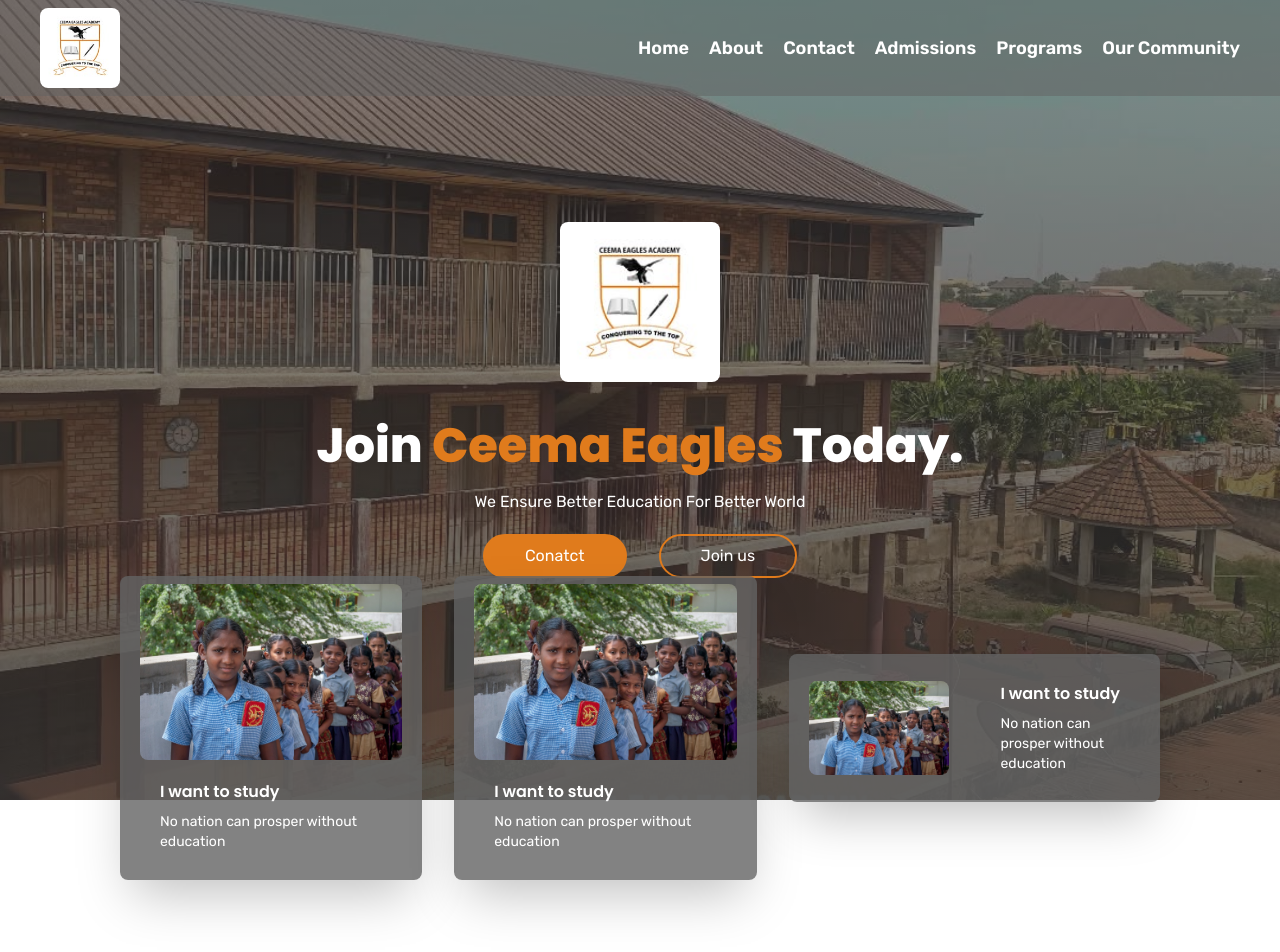
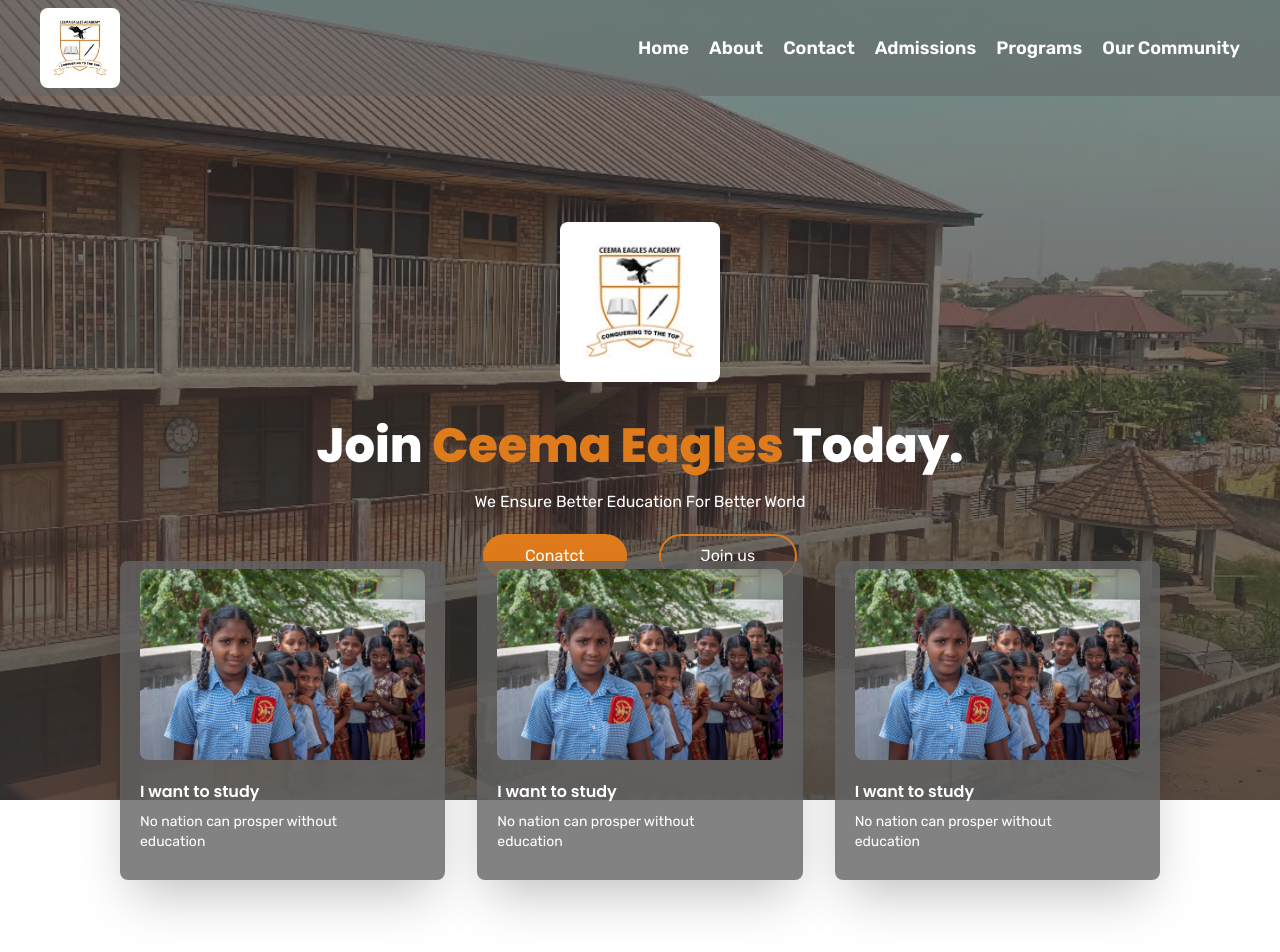
Before and after one commit to michaelboateng1/ceema-eagles-academy, a SvelteKit app: page / in a window 1280 px wide. Shown: the top 952 px of the page. Built offline with nearby package versions, Linux system fonts and the light colour scheme.

Commit message:
Made these pages responsive on medium screens

```diff
--- a/src/routes/admission/+page.svelte
+++ b/src/routes/admission/+page.svelte
@@ -17,7 +17,7 @@
         <p class="text-sm sm:text-normal">Lorem ipsum dolor sit, amet consectetur adipisicing elit. Saepe sapiente mollitia obcaecati eligendi doloremque quod sed voluptas vero molestias temporibus vitae, voluptatum quas ad itaque rerum illum magni aliquid animi, quidem ab fugit similique eos voluptatibus! Distinctio et autem exercitationem.</p>
         <a href="/contact" data-sveltekit-preload-data="hover" class="capitalize font-semibold text-[#e07b1c] mt-2 inline-block">Contact us</a>
     </IntroText>
-    <div class="grid grid-cols-1 sm:grid-cols-4 gap-5 container mx-auto px-5 sm:px-10 py-20">
+    <div class="grid grid-cols-1 sm:grid-cols-2 md:grid-cols-3 gap-5 container mx-auto px-5 sm:px-10 py-20">
         {#each ourStatges as stage, i }
             <Stages {stage} {i} />
         {/each}
--- a/src/routes/components/Footer.svelte
+++ b/src/routes/components/Footer.svelte
@@ -3,7 +3,7 @@
 </script>
 
 <section class="bg-[#636363] text-[#ccc] pt-10">
-    <div class="flex flex-col sm:flex-row justify-between sm:items-center gap-10 sm:gap-5 container mx-auto px-3 sm:px-20">
+    <div class="flex flex-col flex-wrap sm:flex-row justify-between sm:items-center gap-10 sm:gap-5 container mx-auto px-3 sm:px-20">
         <div class="sm:w-[40ch] space-y-5">
             <div class=" w-[60px] sm:w-[100px] overflow-hidden rounded-full h-auto">
                 <img src={logo} alt="School Logo" class="w-full h-full object-cover" />
--- a/src/routes/components/Hero.svelte
+++ b/src/routes/components/Hero.svelte
@@ -22,9 +22,9 @@
     </div>
 
     <div class="flex container mx-auto justify-center items-center gap-8 absolute px-30 -bottom-20">
-        <HeroCards hide={true} />
-        <HeroCards hide={true} />
-        <HeroCards hide={false} />
+        <HeroCards />
+        <HeroCards />
+        <HeroCards />
     </div>
 </section>
 
--- a/src/routes/components/HeroCards.svelte
+++ b/src/routes/components/HeroCards.svelte
@@ -1,16 +1,14 @@
 <script>
     import image1 from "$lib/assets/images/children-1144109_1280.jpg";
-
-    export let hide;
 </script>
 
-<section class="bg-[#000] text-white flex justify-between items-center gap-8 py-2 px-5 shadow-2xl rounded-lg {hide ? "hidden sm:block" : ""} ">
-    <div class="w-full rounded-lg overflow-hidden h-auto {!hide ? "hidden sm:block" : ""}">
+<section class="bg-[#000] text-white flex justify-between items-center gap-8 py-2 px-5 shadow-2xl rounded-lg hidden sm:block ">
+    <div class="w-full rounded-lg overflow-hidden h-auto hidden lg:block">
         <img src={image1} alt="" class="w-full h-full object-cover" />
     </div>
-    <div class="py-5 px-5 sm:pr-5">
+    <div class="py-5 pr-5">
         <h2 class="text-md text-nowrap font-semibold poppins-semibold mb-2">I want to study</h2>
-        <p class="text-sm ">No nation can prosper without education</p>
+        <p class="text-sm">No nation can prosper without education</p>
     </div>
 </section>
 
--- a/src/routes/components/Quote.svelte
+++ b/src/routes/components/Quote.svelte
@@ -2,7 +2,7 @@
     import image from '$lib/assets/images/children-1144109_1280.jpg';
 </script>
 
-<section class="flex items-start justify-start container h-auto sm:h-[300px] mx-auto mb-20  mt-50  sm:px-30">
+<section class="flex items-start justify-start container h-auto sm:h-[300px] mx-auto mb-20  mt-50 md:px-5 lg:px-30">
     <div class=" h-full w-full bg-white overflow-hidden hidden sm:block">
         <img src={image} alt="" class="w-full h-full object-cover" />
     </div>
--- a/src/routes/components/SVAInfoCard.svelte
+++ b/src/routes/components/SVAInfoCard.svelte
@@ -2,13 +2,13 @@
     import icon1 from "$lib/assets/images/schoolLogo.jpg";
 </script>
 
-<section class="flex flex-col sm:flex-row justify-center gap-3 items-start">
+<section class="flex flex-col lg:flex-row justify-center gap-3 items-start">
     <div class=" w-20 h-auto overflow-hidden rounded-full">
         <img src={icon1} alt="" class="w-full h-full object-cover">
     </div>
     <div class="pt-3">
         <h2 class="text-lg font-semibold mb-2">Our Facilities</h2>
-        <p class="text-sm text-[#333] sm:w-[40ch]">Lorem ipsum dolor sit, amet consectetur adipisicing elit. Eum repudiandae esse quo molestiae voluptatem minus quisquam nesciunt unde odio rem.</p>
+        <p class="text-sm text-[#333] lg:w-[40ch]">Lorem ipsum dolor sit, amet consectetur adipisicing elit. Eum repudiandae esse quo molestiae voluptatem minus quisquam nesciunt unde odio rem.</p>
         <a href="/about" class="capitalize text-[#e07b1c] block mt-2 text-sm">learn more</a>
     </div>
 </section>
--- a/src/routes/components/StudentsWellBeing.svelte
+++ b/src/routes/components/StudentsWellBeing.svelte
@@ -2,7 +2,7 @@
     import image from '$lib/assets/images/children-4768404_1280.jpg';
 </script>
 
-<section class="container mx-auto px-5 sm:px-30 flex justify-center items-center gap-8 mb-20 mt-60">
+<section class="container mx-auto px-5 lg:px-30 flex justify-center items-center gap-8 mb-20 mt-60">
     <div>
         <h2 class="uppercase font-bold mb-2 text-xl sm:text-2xl">All students and stuff will feel safe & respected at sva</h2>
     <p class="text-[#333] mb-5">The school environment (social, physical, emotional and behavioral) will be safe, welcoming, and conducive to learing.</p>
--- a/src/routes/components/TeachersGroup.svelte
+++ b/src/routes/components/TeachersGroup.svelte
@@ -7,7 +7,7 @@
 
 <article class="sm:px-20 px-5 py-10">
     <h2 class="uppercase font-bold mb-5 text-xl sm:text-2xl">{groupName}</h2>
-    <div class="grid grid-cols-2 sm:grid-cols-4 gap-5 sm:gap-10">
+    <div class="grid grid-cols-2 lg:grid-cols-4 gap-5 sm:gap-10">
         {#each groupFaculties as teacher }
             <TeacherCard {teacher} />
         {/each}
--- a/src/routes/components/Welcome.svelte
+++ b/src/routes/components/Welcome.svelte
@@ -3,7 +3,7 @@
     import image2 from "$lib/assets/images/children-1144109_1280.jpg";
 </script>
 
-<section class="container mx-auto px-5 sm:px-20 flex justify-center items-start mt-20 sm:mt-60 mb-20">
+<section class="container mx-auto px-5 sm:px-20 flex justify-center items-center lg:items-start mt-20 sm:mt-60 mb-20">
     <div class="w-[50ch] pt-20">
         <h2 class="font-bold text-xl mb-2">Lorem ipsum dolor sit amet consectetur adipisicing.</h2>
         <p class="mb-10 text-sm text-[#333]">Lorem ipsum dolor sit amet consectetur adipisicing elit. Necessitatibus quidem harum alias doloremque sequi accusantium molestiae quisquam ipsa? Atque libero, numquam incidunt blanditiis nostrum amet a veritatis? Tempore, commodi assumenda?</p>
--- a/src/routes/our-programs/+page.svelte
+++ b/src/routes/our-programs/+page.svelte
@@ -15,7 +15,7 @@
         <p class="text-sm sm:text-normal">Lorem ipsum dolor sit, amet consectetur adipisicing elit. Saepe sapiente mollitia obcaecati eligendi doloremque quod sed voluptas vero molestias temporibus vitae, voluptatum quas ad itaque rerum illum magni aliquid animi, quidem ab fugit similique eos voluptatibus! Distinctio et autem exercitationem.</p>
     </IntroText>
 
-    <div class="grid grid-cols-1 sm:grid-cols-3 container mx-auto px-5 sm:px-20 pb-20 gap-10 mt-20">
+    <div class="grid grid-cols-1 md:grid-cols-2 lg:grid-cols-3 container mx-auto px-5 sm:px-20 pb-20 gap-10 mt-20">
         {#each ourPrograms as program, i }
             <ProgramsCard {program} {i} />
         {/each}
```
